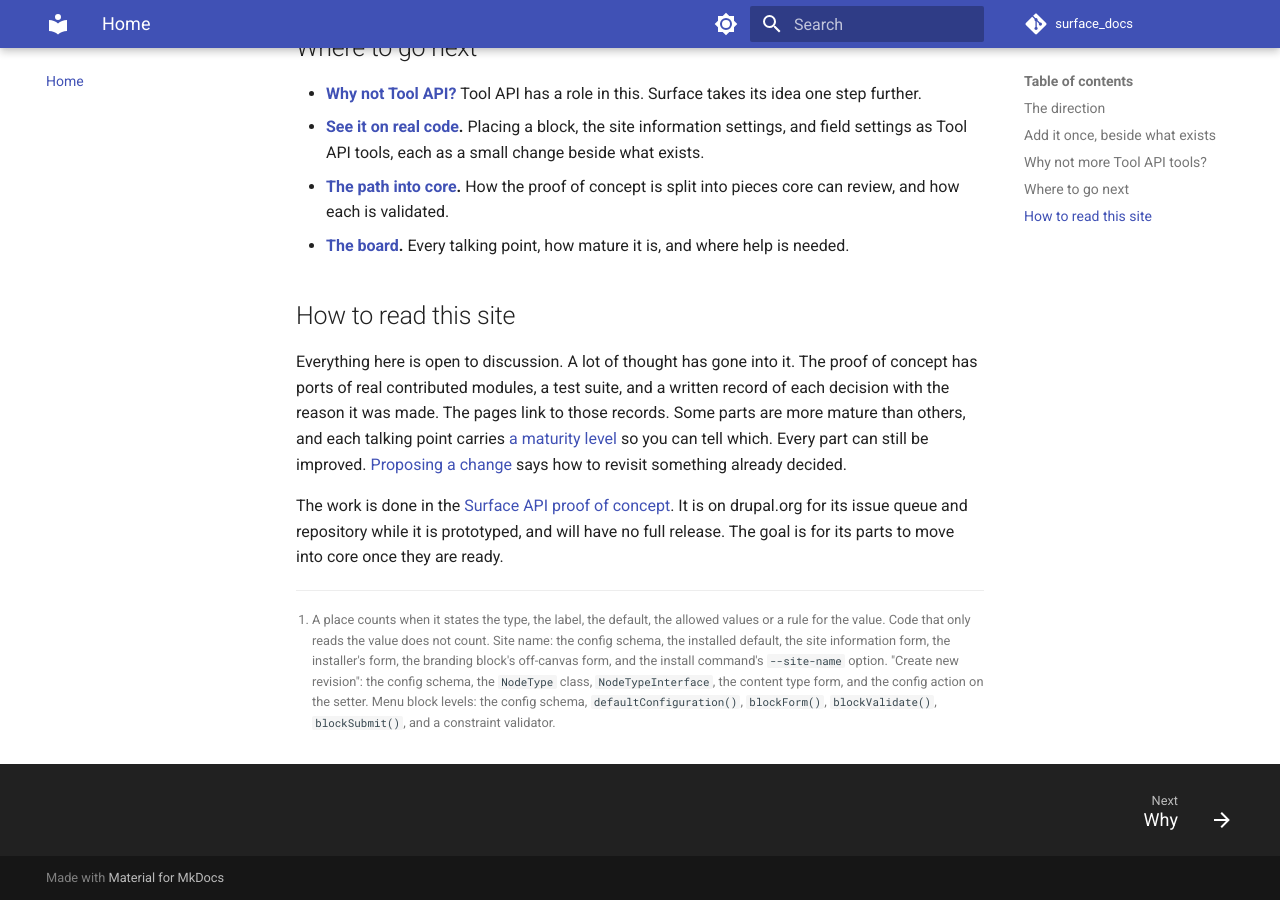
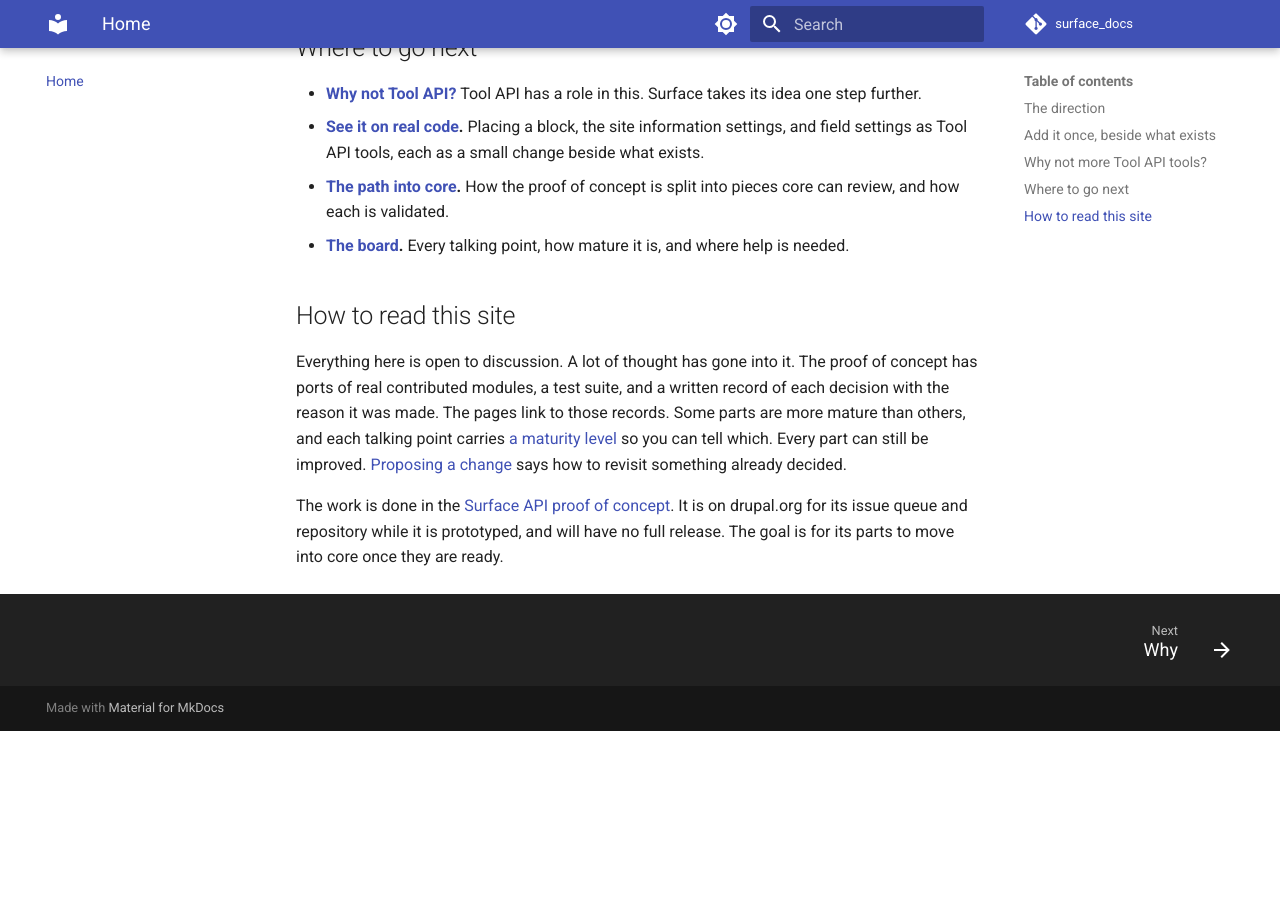
Before and after one commit to mlander/surface_docs, an MkDocs documentation site: the page built from docs/index.md, in a window 1280 px wide and 900 px high, scrolled down 1733 px. Built offline with MkDocs 1.6.1 and Material for MkDocs 9.7.7, drawn with Linux system fonts in a browser that asks for light colours; comment, search, counter and statistics services are not loaded; after the commit the page ends 2464 px from its top, so only the background shows below that; some of the changed text lies outside the part shown.

Commit message:
Home: drop the counts footnote

```diff
--- a/docs/index.md
+++ b/docs/index.md
@@ -1,6 +1,6 @@
 # Describe it once
 
-Drupal describes the same data several times. A block plugin with settings writes a config schema file, `defaultConfiguration()`, a form in `blockForm()`, checks in `blockValidate()` and copying in `blockSubmit()`. In Drupal core 11.4 the site name is described in 6 places, a content type's "Create new revision" setting in 5, and the menu block's number of levels in 6.[^counts] A Tool API tool or an HTTP client needs it described once more.
+Drupal describes the same data several times. A block plugin with settings writes a config schema file, `defaultConfiguration()`, a form in `blockForm()`, checks in `blockValidate()` and copying in `blockSubmit()`. In Drupal core 11.4 the site name is described in 6 places, a content type's "Create new revision" setting in 5, and the menu block's number of levels in 6. A Tool API tool or an HTTP client needs it described once more.
 
 The copies can disagree, and each is only checked where it lives. A check written in a form does not run when a recipe or a config import sets the value. None of the existing places can be grown to hold all of it: config schema describes what is stored, a form is PHP code nothing else can read, and a config action has no description of its input.
 
@@ -38,5 +38,3 @@ Core could add a Tool API tool for each action on each thing. One thing would th
 Everything here is open to discussion. A lot of thought has gone into it. The proof of concept has ports of real contributed modules, a test suite, and a written record of each decision with the reason it was made. The pages link to those records. Some parts are more mature than others, and each talking point carries [a maturity level](about/maturity.md) so you can tell which. Every part can still be improved. [Proposing a change](open/proposing-a-change.md) says how to revisit something already decided.
 
 The work is done in the [Surface API proof of concept](https://www.drupal.org/project/surface). It is on drupal.org for its issue queue and repository while it is prototyped, and will have no full release. The goal is for its parts to move into core once they are ready.
-
-[^counts]: A place counts when it states the type, the label, the default, the allowed values or a rule for the value. Code that only reads the value does not count. Site name: the config schema, the installed default, the site information form, the installer's form, the branding block's off-canvas form, and the install command's `--site-name` option. "Create new revision": the config schema, the `NodeType` class, `NodeTypeInterface`, the content type form, and the config action on the setter. Menu block levels: the config schema, `defaultConfiguration()`, `blockForm()`, `blockValidate()`, `blockSubmit()`, and a constraint validator.
```
